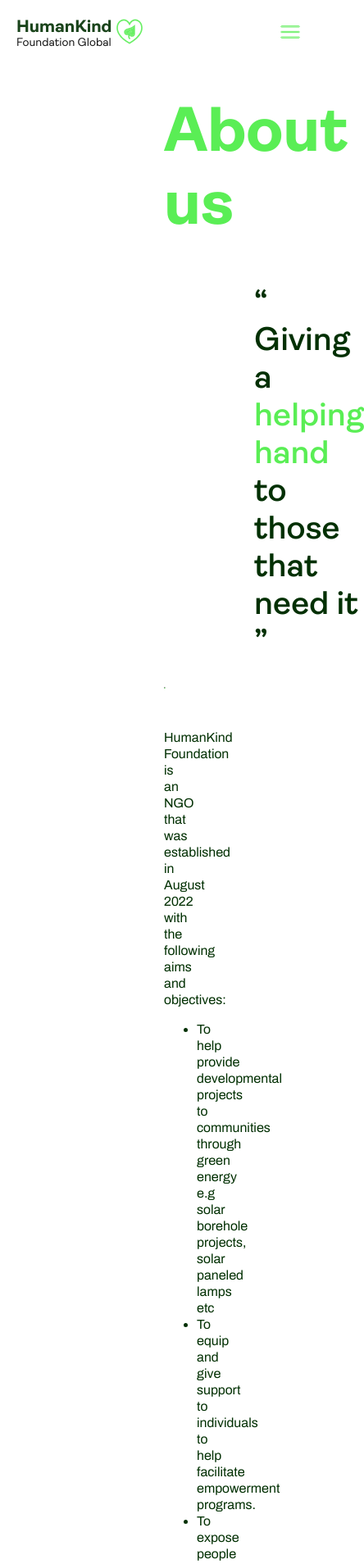
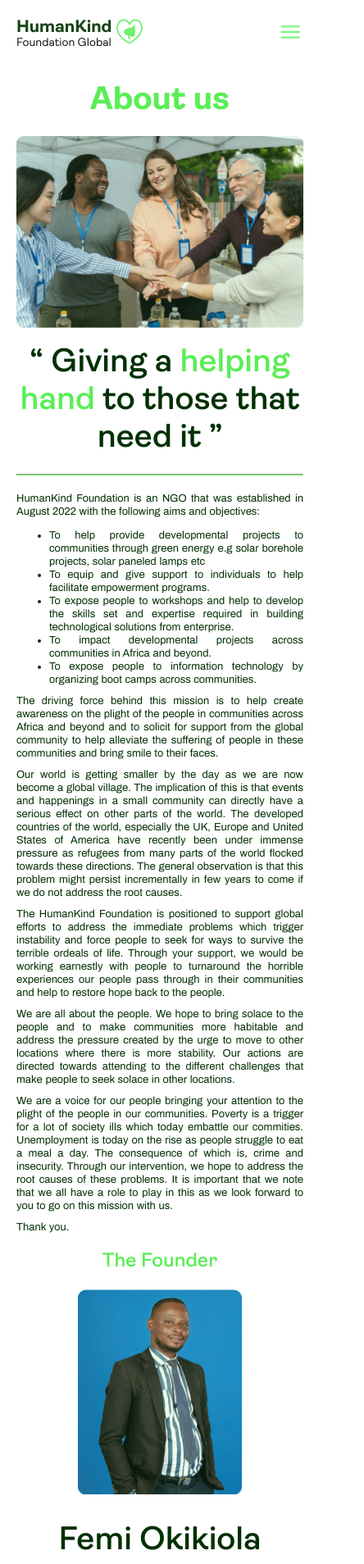
Before and after one commit to Obafemi-NG/human-kind-next-app, a Next.js app: page /about-us in a window 390 px wide. Shown: the top 1908 px of the page at 82% size, 444 px wide, since content can reach past the window. Built offline with nearby package versions, Linux system fonts and the light colour scheme.

Commit message:
mobile responsiveness for about-us page

```diff
--- a/pages/about-us.js
+++ b/pages/about-us.js
@@ -107,7 +107,7 @@ const AboutUs = () => {
             <div className={styles["chairman"]}>
               <p className={styles.name}> Femi Okikiola </p>
               <p className={styles.position}> Chairman, Board of Trustees </p>
-              <p className={styles.firm}> HumanKind Foundation Africa </p>
+              <p className={styles.firm}> HumanKind Foundation Global </p>
             </div>
           </div>
           <hr className={styles["horizontal-line"]} />
--- a/sections/Footer/index.js
+++ b/sections/Footer/index.js
@@ -100,7 +100,7 @@ const Footer = () => {
           </span>{" "}
           +234 811 200 1648
         </p>
-        <p className={styles.email}>email@example.com</p>
+        <p className={styles.email}>hfglobal@humankindorg.com</p>
       </div>
     </div>
   );
--- a/styles/about-us.module.css
+++ b/styles/about-us.module.css
@@ -95,6 +95,58 @@
   margin-bottom: 10px;
 }
 
+@media screen and (max-width: 480px) {
+  .page-content {
+    padding: 100px 20px;
+  }
+  .header {
+    font-size: 40px;
+    line-height: 46px;
+  }
+  .top-section {
+    flex-direction: column;
+    margin-top: 20px;
+    padding: 0;
+    margin-bottom: 20px;
+  }
+  .top-text {
+    font-size: 40px;
+    line-height: 46px;
+    padding: 0;
+    text-align: center;
+    margin-top: 20px;
+  }
+  .founder {
+    margin: 20px auto;
+  }
+  .founder-image {
+    margin-right: 0;
+  }
+  .about-us-text,
+  .founder-remark {
+    margin-top: 20px;
+    font-size: 13px;
+    line-height: 16px;
+  }
+  .name {
+    font-size: 40px;
+    line-height: 46px;
+  }
+  .position {
+    font-size: 13px;
+    line-height: 14px;
+  }
+  .firm {
+    font-size: 13px;
+    line-height: 14px;
+  }
+  .about-founder {
+    flex-direction: column;
+    align-items: center;
+    text-align: center;
+  }
+}
+
 @media only screen and (max-width: 820px) and (min-width: 481px) {
   .page-content {
     padding: 120px 100px 50px 100px;
```
